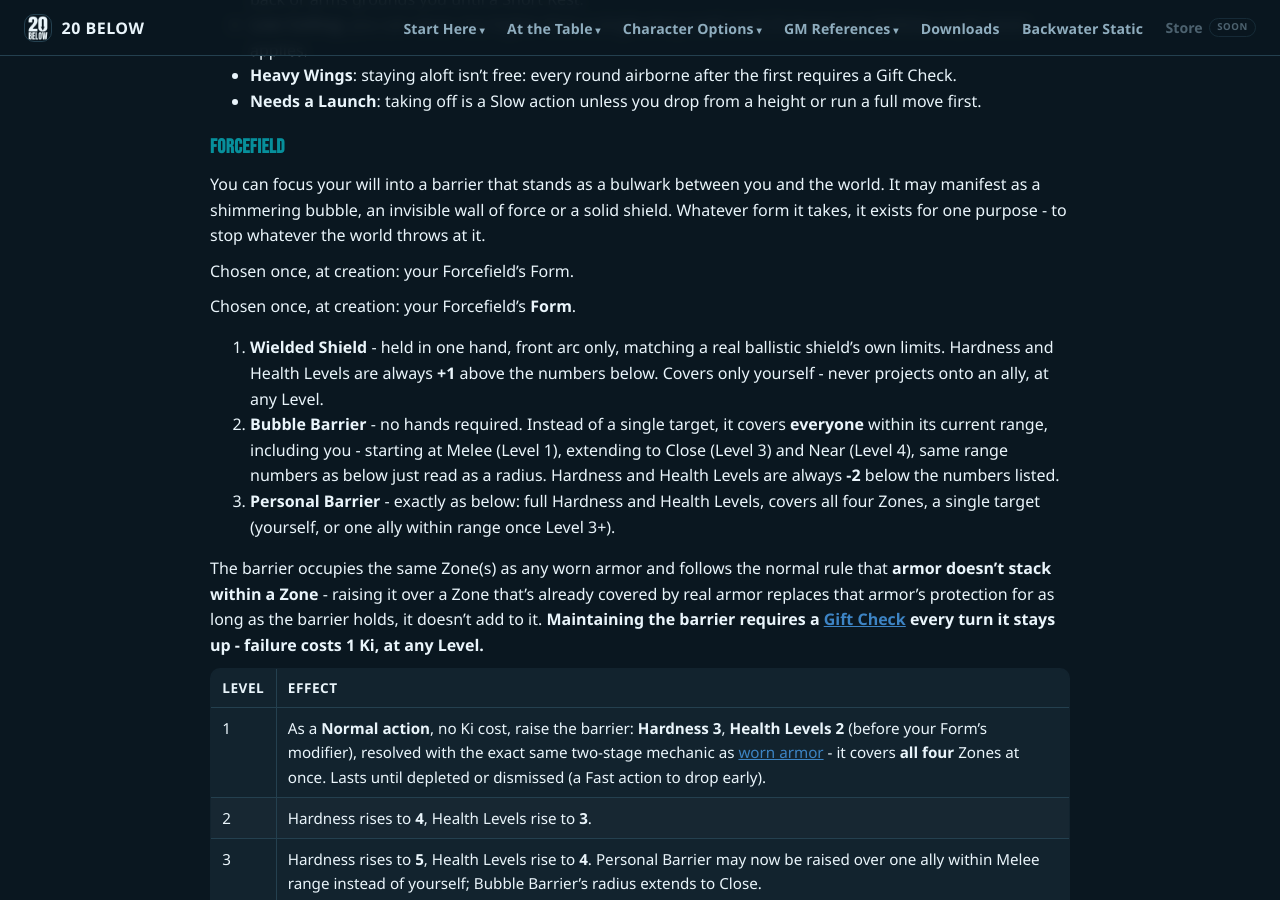
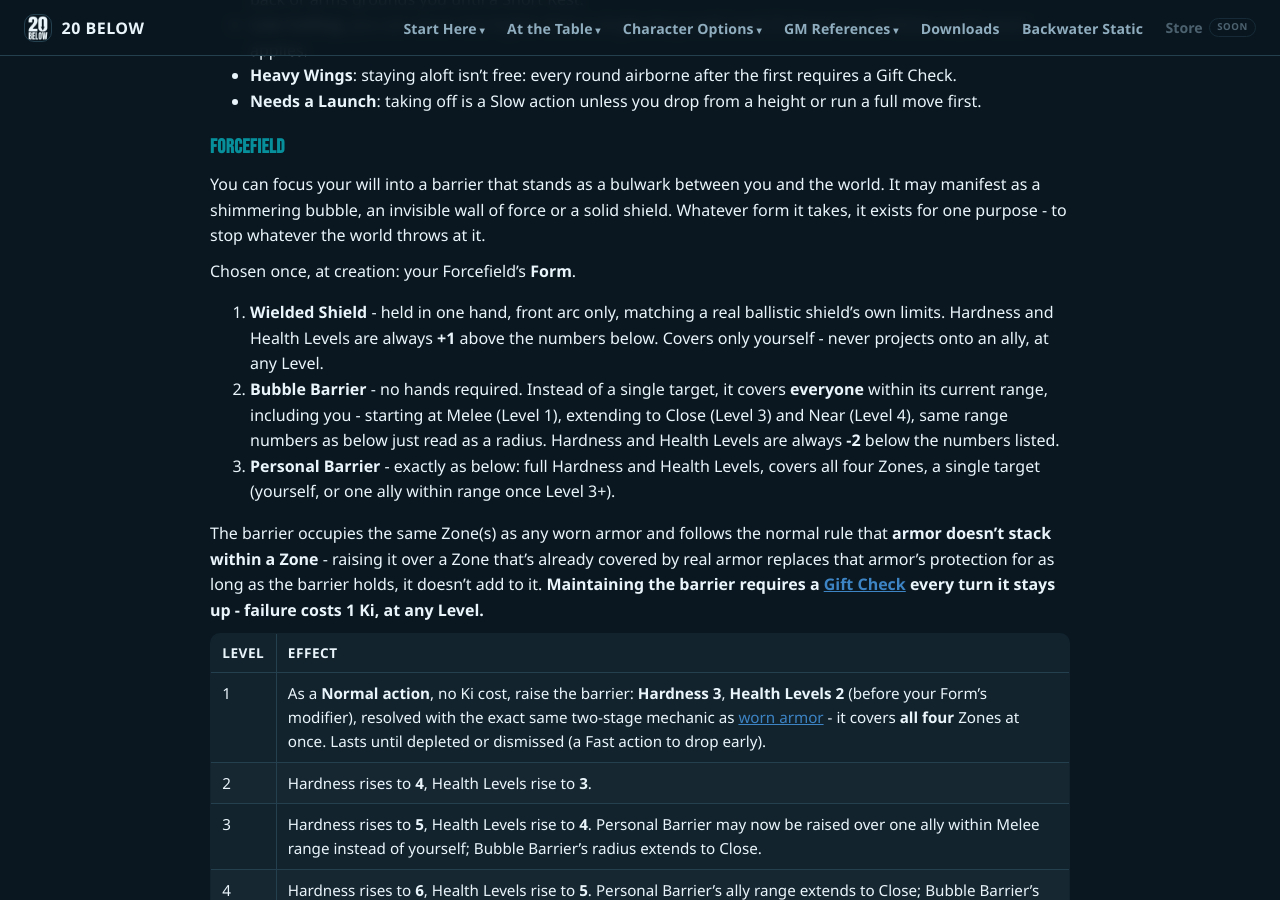
Before and after one commit to feralucce/20_Below, a Jekyll site: the page built from rules/gifts.md, in a window 1280 px wide and 900 px high, scrolled down 33174 px. Built offline with Jekyll 4.4.1, drawn with Linux system fonts in a browser that asks for light colours; our own code applies the rules of GitHub Pages for plain Markdown files.

Commit message:
Forcefield: drop the duplicated Form line
Co-Authored-By: Claude Opus 5.5 <noreply@anthropic.com>

```diff
--- a/rules/gifts.md
+++ b/rules/gifts.md
@@ -748,8 +748,6 @@ Gravity is a mere suggestion for you. You can fly somehow. Whether you manipulat
 
 You can focus your will into a barrier that stands as a bulwark between you and the world. It may manifest as a shimmering bubble, an invisible wall of force or a solid shield. Whatever form it takes, it exists for one purpose - to stop whatever the world throws at it.
 
-Chosen once, at creation: your Forcefield's Form.
-
 Chosen once, at creation: your Forcefield's **Form**.
 
 1. **Wielded Shield** - held in one hand, front arc only, matching a real ballistic shield's own limits. Hardness and Health Levels are always **+1** above the numbers below. Covers only yourself - never projects onto an ally, at any Level.
```
Also changed, not shown: webbook/gifts.md (+0 -2 lines).
